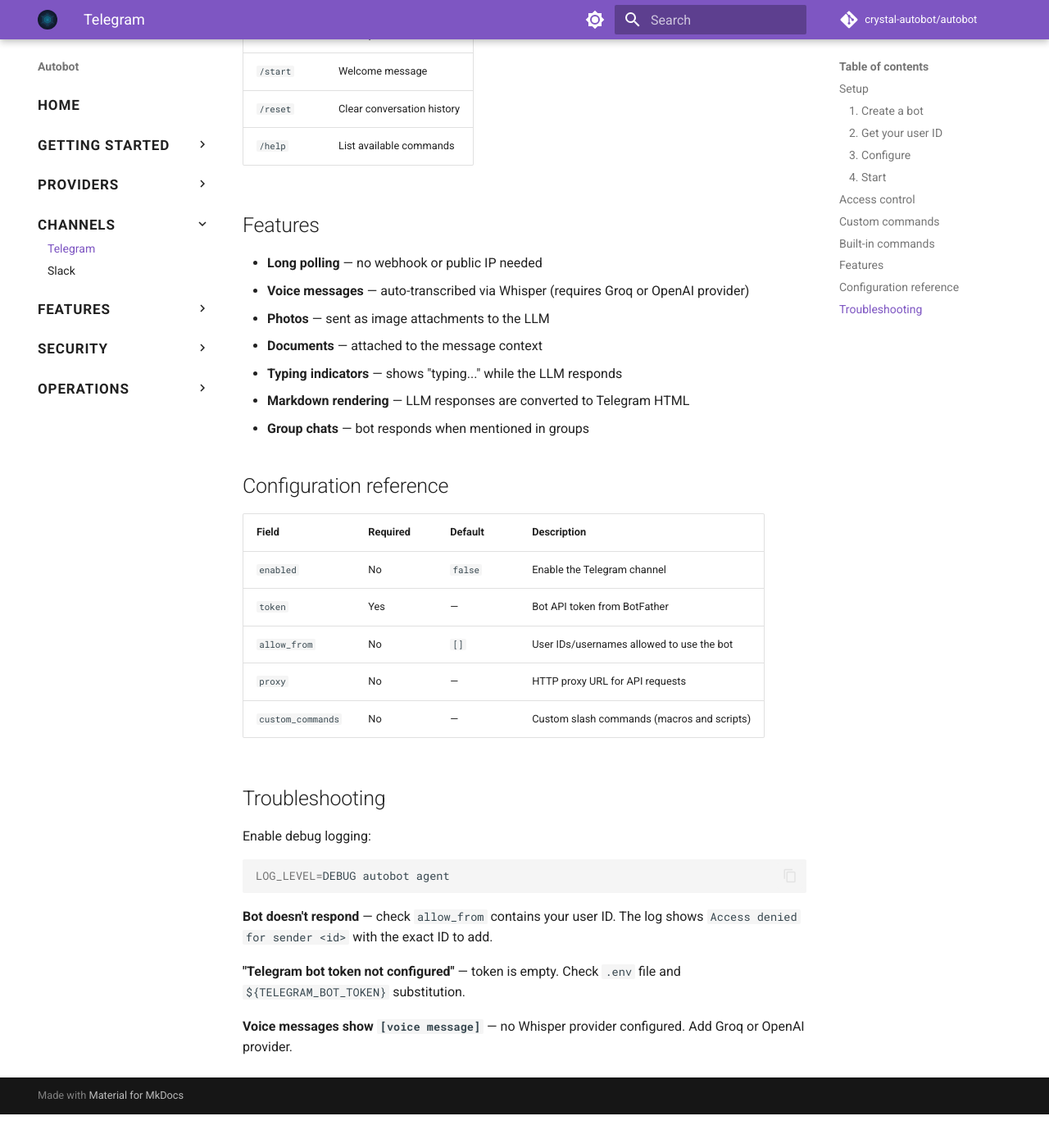
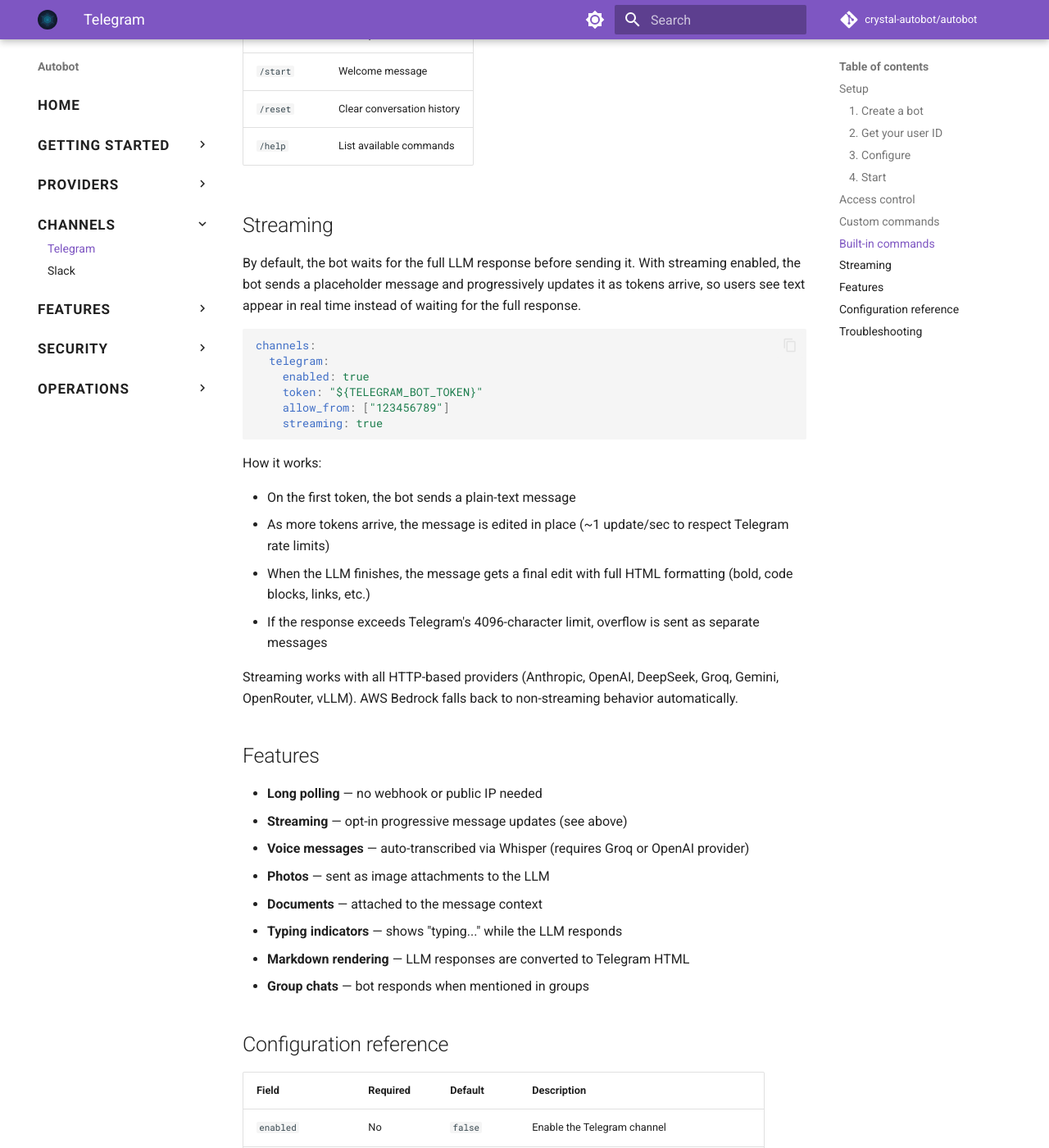
Before and after one commit to crystal-autobot/autobot, an MkDocs documentation site: the page built from docs/telegram.md, in a window 1280 px wide and 1400 px high, scrolled down 2170 px. Shown: the whole window at 82% size. Built offline with MkDocs 1.6.1 and Material for MkDocs 9.7.7, drawn with Linux system fonts in a browser that asks for light colours; comment, search, counter and statistics services are not loaded; before the commit the page ends 3529 px from its top, so only the background shows below that; some of the changed text lies outside the part shown.

Commit message:
feat(channels): telegram streaming

````diff
--- a/docs/telegram.md
+++ b/docs/telegram.md
@@ -95,9 +95,32 @@
 | `/reset` | Clear conversation history |
 | `/help` | List available commands |
 
+## Streaming
+
+By default, the bot waits for the full LLM response before sending it. With streaming enabled, the bot sends a placeholder message and progressively updates it as tokens arrive, so users see text appear in real time instead of waiting for the full response.
+
+```yaml
+channels:
+  telegram:
+    enabled: true
+    token: "${TELEGRAM_BOT_TOKEN}"
+    allow_from: ["123456789"]
+    streaming: true
+```
+
+How it works:
+
+- On the first token, the bot sends a plain-text message
+- As more tokens arrive, the message is edited in place (~1 update/sec to respect Telegram rate limits)
+- When the LLM finishes, the message gets a final edit with full HTML formatting (bold, code blocks, links, etc.)
+- If the response exceeds Telegram's 4096-character limit, overflow is sent as separate messages
+
+Streaming works with all HTTP-based providers (Anthropic, OpenAI, DeepSeek, Groq, Gemini, OpenRouter, vLLM). AWS Bedrock falls back to non-streaming behavior automatically.
+
 ## Features
 
 - **Long polling** — no webhook or public IP needed
+- **Streaming** — opt-in progressive message updates (see above)
 - **Voice messages** — auto-transcribed via Whisper (requires Groq or OpenAI provider)
 - **Photos** — sent as image attachments to the LLM
 - **Documents** — attached to the message context
@@ -112,6 +135,7 @@
 | `enabled` | No | `false` | Enable the Telegram channel |
 | `token` | Yes | — | Bot API token from BotFather |
 | `allow_from` | No | `[]` | User IDs/usernames allowed to use the bot |
+| `streaming` | No | `false` | Enable progressive message updates |
 | `proxy` | No | — | HTTP proxy URL for API requests |
 | `custom_commands` | No | — | Custom slash commands (macros and scripts) |
 
````
Also changed, not shown: docs/configuration.md (+2 -0 lines), 17 other files.
